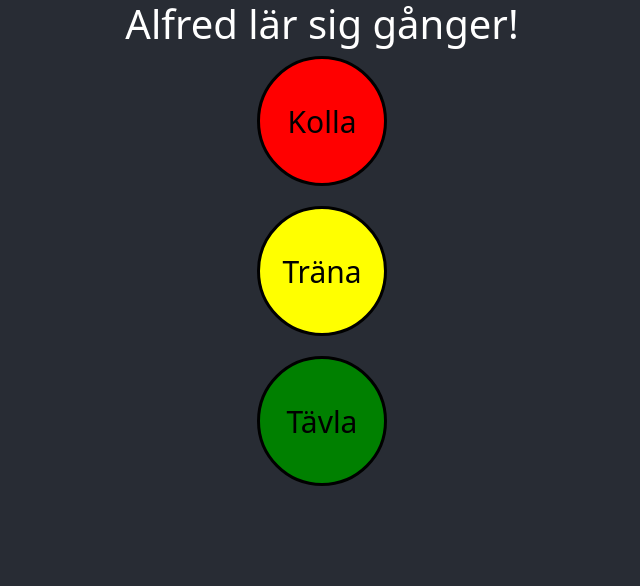
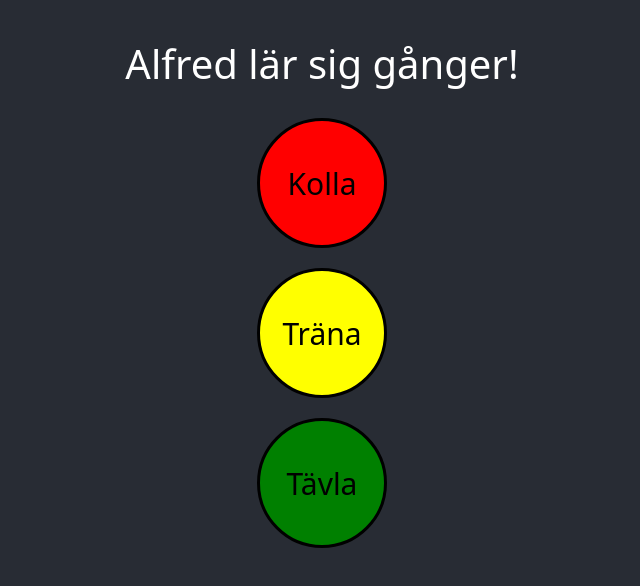
Before and after one commit to patrictysk/matte, a React (Create React App) app: page / in a window 1280 px wide. Shown: the top 586 px of the page, without its empty margins (318-958 px from the left). Built offline with nearby package versions, Linux system fonts and the light colour scheme.

Commit message:
style changes

```diff
--- a/src/App.scss
+++ b/src/App.scss
@@ -18,6 +18,11 @@
   // justify-content: center;
   font-size: 30px;
   color: white;
+}
+
+.heading1 {
+  margin-bottom: 30px;
+  padding-top: 40px;
 }
 
 .app-select {
--- a/src/App.tsx
+++ b/src/App.tsx
@@ -17,7 +17,7 @@ const App = () => {
   return (
     <div className="app">
       <div className="app-main">
-        <h1>Alfred lär sig gånger!</h1>
+        <h1 className='heading1'>Alfred lär sig gånger!</h1>
         {mode === 'start' &&
           <>
             <div
```
